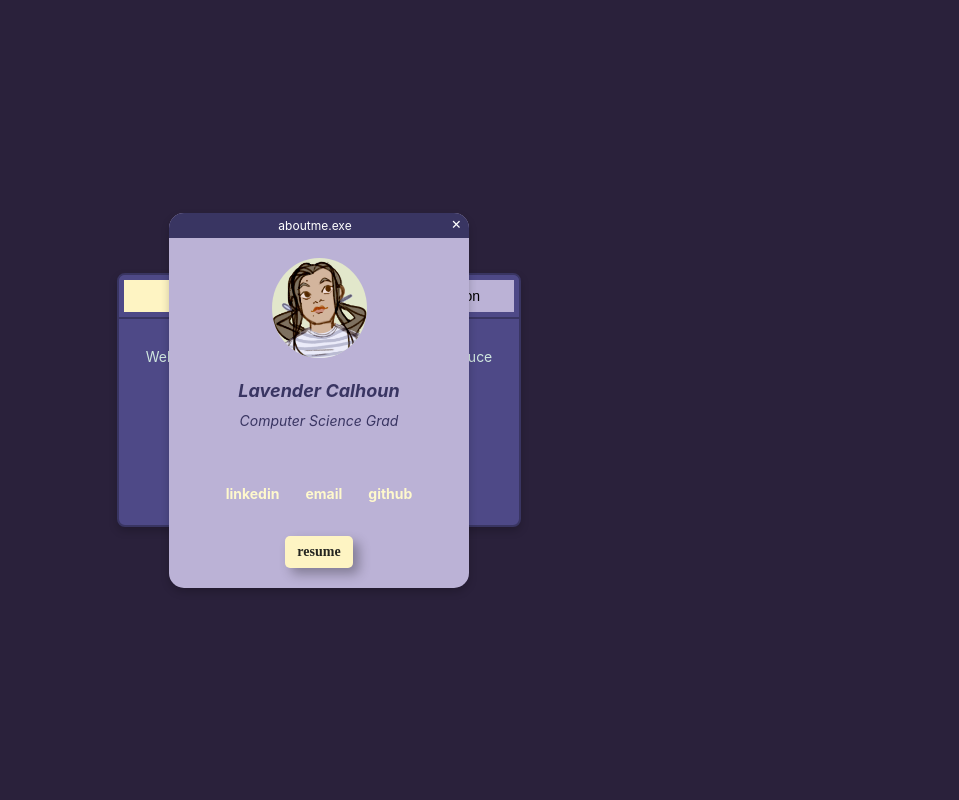
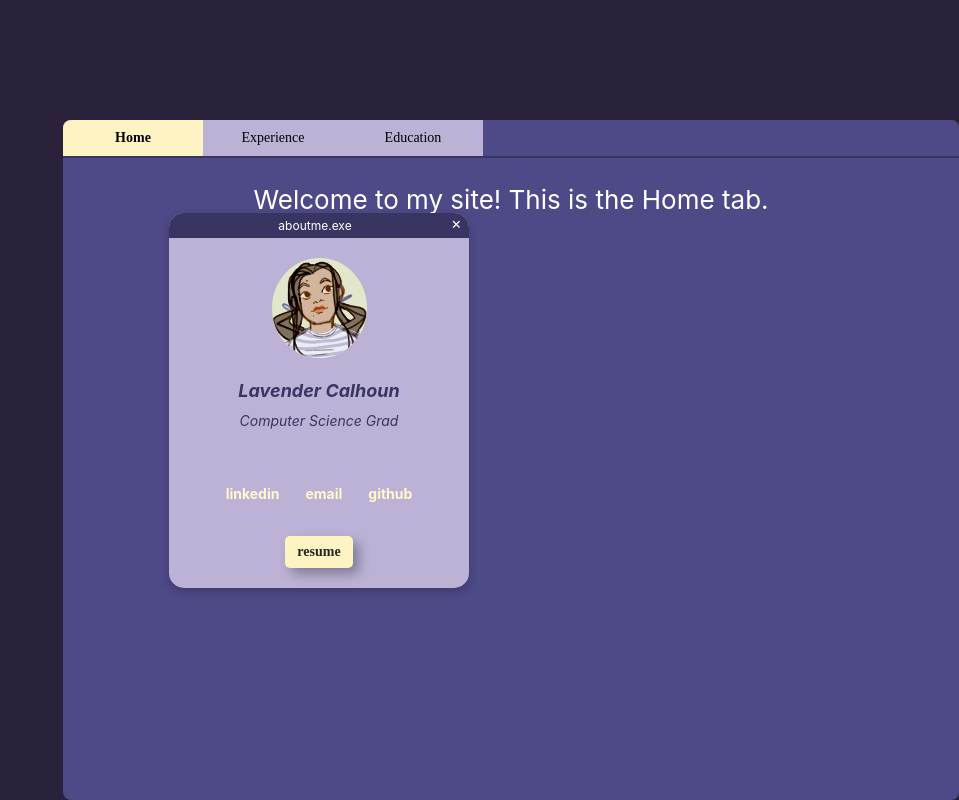
Before and after one commit to Lavender-C/portfolio-site, a React (Create React App) app: page / in a window 1280 px wide. Shown: the whole page, without its empty margins (321-1280 px from the left). Built offline with nearby package versions, Linux system fonts and the light colour scheme.

Commit message:
Created a class for the experience tab to look like a forum post, added a like button and an animation

```diff
--- a/src/BrowserWindow.css
+++ b/src/BrowserWindow.css
@@ -1,33 +1,36 @@
 /* src/BrowserWindow.css */
 .browser-window {
-    width: 400px;
-    height: 250px;
+    position: fixed;
+    bottom: 0px;
+    right: 0px;
+    width: 70vw;
+    height: 85vh;
     border-radius: 8px;
-    box-shadow: 0 4px 8px rgba(0, 0, 0, 0.2);
     background-color: #4E4987;
     display: flex;
     flex-direction: column;
     overflow: hidden;
-    border: 2px solid #393562;
 }
 
 /* Tab Bar*/
 .browser-top-bar {
     display: flex;
+    justify-content: flex-start;
     background-color: #4E4987;
-    padding: 5px;
     border-bottom: 2px solid #393562;
 }
 
 /* Tab Buttons */
 .tab-button {
-    flex: 1;
     background-color: #BBB2D6;
     border: none;
-    padding: 8px;
+    min-width: 10em;
+    padding: 10px 10px;
     cursor: pointer;
     font-size: 14px;
     transition: background 0.2s;
+    font-family: Space Mono;
+    white-space: nowrap;
 }
 
 .tab-button:hover {
@@ -41,7 +44,22 @@
 
   /* Main Content Area */
 .browser-content {
-    padding: 15px;
-    font-size: 14px;
+    flex-grow: 1;
+    overflow: hidden; /* Prevents double scrollbars */
     color: #D0E7DF;
 }
+
+.experience-section {
+    display: flex;
+    flex-direction: column;
+    overflow: hidden;
+}
+
+.scroll-container {
+    flex-grow: 1;
+    overflow-y: auto;
+    max-height: calc(100vh - 200px) !important;
+    padding-right: 10px;
+    scrollbar-width: thin;
+    scrollbar-color: #888 transparent;
+}
--- a/src/BrowserWindow.js
+++ b/src/BrowserWindow.js
@@ -1,21 +1,75 @@
-// src/BrowserWindow.js
 import React, { useState } from "react";
+import ExperiencePost from "./ExperiencePost";
 import "./BrowserWindow.css";
 
 const BrowserWindow = () => {
   const [activeTab, setActiveTab] = useState("home");
 
-  // Content for each tab
-const tabContent = {
-    home: "Welcome to my homepage! This is where I introduce myself.",
-    experience: "Here is my experience: I have worked on many projects...",
-    education: "WAYNE STATE UNIVERSITY GRAD. DATE: MAY 2024 B.S in Computer Science"
+  const posts = [
+    {
+      id: "1",
+      image: "profile-pic.jpg",
+      title: "SULI Intern",
+      subtitle: "Argonne National Lab · Summer 2023",
+      body: [
+        "Contributed to a Python library for streamlining machine learning workflows on Linux systems with high-performance computing nodes.",
+        "Automated dataset generation for molecular dynamics simulations, reducing manual processing by 68%.",
+        "Optimized training cycles by creating workflows to generate datasets addressing model weaknesses.",
+      ],
+    },
+    {
+      id: "2",
+      image: "profile-pic.jpg",
+      title: "Undergraduate Student Researcher",
+      subtitle: "Wayne State University · Dec 2022 - Apr 2023",
+      body: [
+        "Explored the Neural Radiance Fields (NeRF) algorithm, focusing on its architecture, principles, and applications.",
+        "Refined data preprocessing and model optimization, reducing novel view interpolation error by 15%.",
+      ],
+    },
+    {
+      id: "3",
+      image: "profile-pic.jpg",
+      title: "Frontend Design Intern",
+      subtitle: "Wilson Adaptive Technologies · Jun 2022 - Aug 2022",
+      body: [
+        "Created mockups and redesigned four website pages to enhance user experience, accessibility, and branding.",
+        "Developed a comprehensive style guide, standardizing color palettes, fonts, and design elements.",
+        "Conducted three user interviews and created detailed profiles to inform design decisions.",
+      ],
+    },
+    {
+      id: "4",
+      image: "profile-pic.jpg",
+      title: "CADeT Cyber Initiative Student Employee",
+      subtitle: "Great Lakes Research Center · Dec 2022 - Apr 2023",
+      body: [
+        "Worked on cybersecurity initiatives, exploring vulnerability detection techniques.",
+        "Implemented security protocols and assisted in risk assessment studies.",
+      ],
+    },
+  ];
 
+  const renderContent = () => {
+    if (activeTab === "experience") {
+      return (
+        <div className="experience-section">
+          <div className="scroll-container">
+            {posts.map((post) => (
+              <ExperiencePost key={post.id} {...post} />
+            ))}
+          </div>
+        </div>
+      );
+    }
+
+    if (activeTab === "home") return <p>Welcome to my site! This is the Home tab.</p>;
+    if (activeTab === "education") return <p>Here is my educational background...</p>;
   };
 
   return (
     <div className="browser-window">
-      {/* Tab Bar */}
+      {/* Top Navigation Bar */}
       <div className="browser-top-bar">
         <button
           className={`tab-button ${activeTab === "home" ? "active" : ""}`}
@@ -37,10 +91,8 @@ return (
         </button>
       </div>
 
-    {/* Main Content Area */}
-    <div className="browser-content">
-        <p>{tabContent[activeTab]}</p>
-    </div>
+      {/* Main Content */}
+      <div className="main-content">{renderContent()}</div>
     </div>
   );
 };
```
Lines whose indentation alone changed are shown as unchanged.
